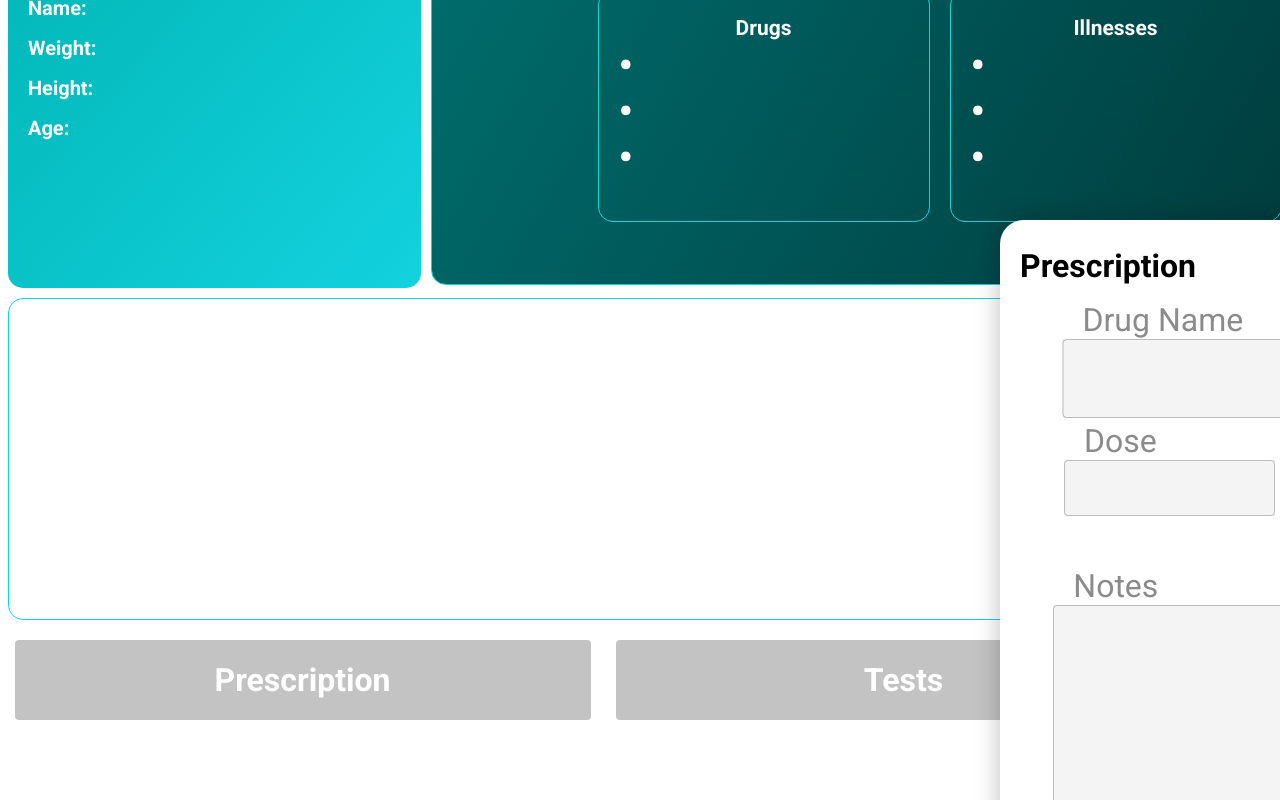
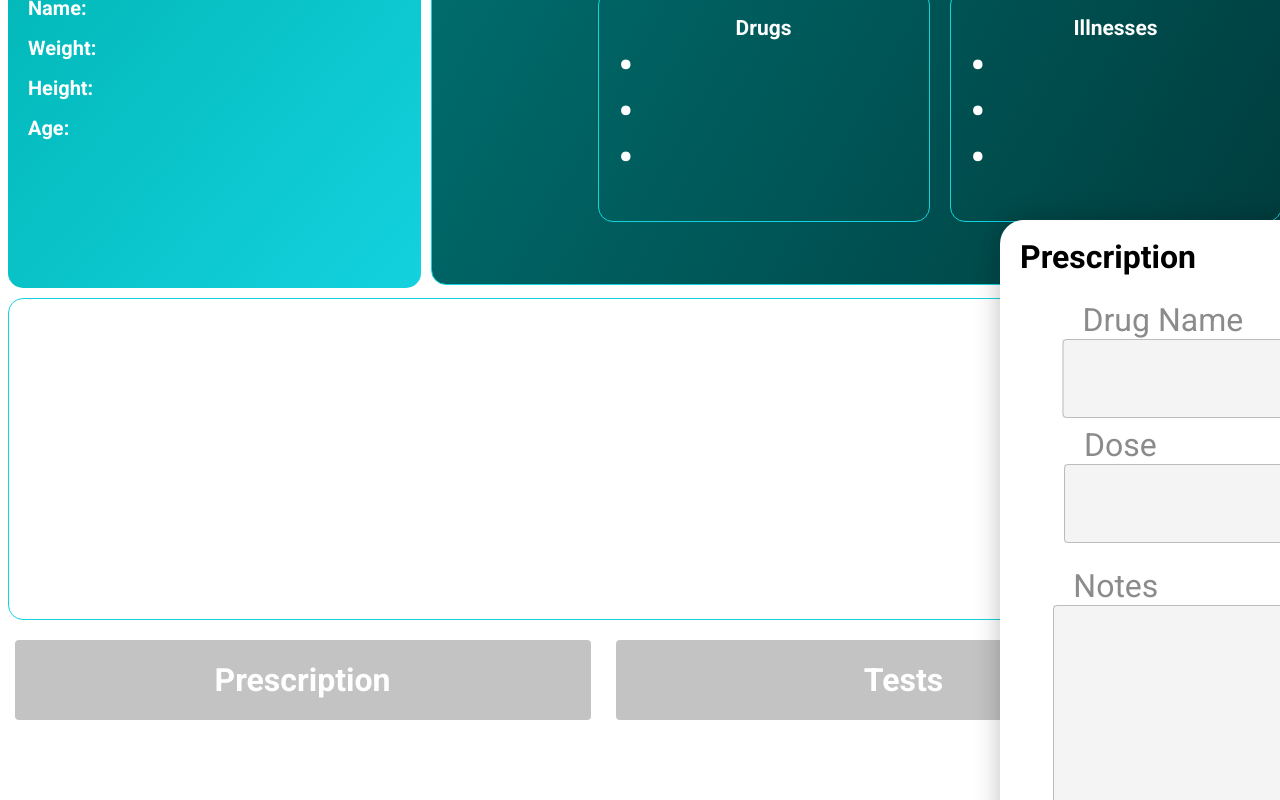
Before and after one commit to Zeyad-Amr/HealU, a React (Create React App) app in the folder client/: page /patient in a window 1280 px wide. Both pictures are taken after a click on the button "Prescription". Shown: the part 190-990 px from the top of the page. Built offline with nearby package versions, Linux system fonts and the light colour scheme.

Commit message:
CloseIcon

```diff
--- a/client/src/modules/admin-portal/components/form/form.tsx
+++ b/client/src/modules/admin-portal/components/form/form.tsx
@@ -5,13 +5,18 @@
 import classes from "../../../clinics-portals/orthopedic/components/form/addSlotForm.module.css";
 import { TextField, MenuItem } from "@mui/material";
 import { makeStyles } from "@mui/styles"; // Add this import
-import { doctorSliceActions, editDoctor, getDoctors } from "../../slices/doctor-slice";
+import {
+  doctorSliceActions,
+  editDoctor,
+  getDoctors,
+} from "../../slices/doctor-slice";
 import { addDoctor } from "../../slices/doctor-slice";
 import { useRef } from "react";
 import { MouseEvent, FormEvent } from "react";
 import { formActions } from "../../slices/form-slice";
 import { FormState } from "../../slices/form-slice";
 import ButtonComponent from "../../../clinics-portals/orthopedic/components/button/button";
+import CloseIcon from "@mui/icons-material/Close";
 import { stat } from "fs";
 // import { handleEdit } from "../table/table";
 
@@ -24,11 +29,7 @@
   "Ophthalmology",
 ];
 
-const gender: string[] = [
-  " ",
-  "Male",
-  "Female",
-]
+const gender: string[] = [" ", "Male", "Female"];
 
 const clinics = [
   { clinicName: "Nutrition", clinicId: 1 },
@@ -121,15 +122,14 @@
     errorPhone: "",
     errorSpeciality: "",
     errorPassword: "",
-    errorDateOfBirth:"",
-    errorGender:"",
-    errorSSN:""
+    errorDateOfBirth: "",
+    errorGender: "",
+    errorSSN: "",
   });
 
   const isFormVisible = useSelector(
     (state: RootState) => state.form.isFormVisible
   );
-
 
   const selectedClinic = clinics.find(
     (clinic) => clinic.clinicName === localFormState.specialization
@@ -139,8 +139,13 @@
     if (!inputData) {
       localErrors.errorSpeciality = "Please select a speciality";
     } else {
-      setLocalFormState({...localFormState, specialization: inputData}) as any;
-      setLocalErrors({...localErrors, errorSpeciality: localErrors.errorSpeciality,
+      setLocalFormState({
+        ...localFormState,
+        specialization: inputData,
+      }) as any;
+      setLocalErrors({
+        ...localErrors,
+        errorSpeciality: localErrors.errorSpeciality,
       }) as any;
     }
   };
@@ -149,22 +154,24 @@
     if (!inputData) {
       localErrors.errorGender = "Please select a Gender";
     } else {
-      setLocalFormState({...localFormState, gender: inputData}) as any;
-      setLocalErrors({...localErrors, errorGender: localErrors.errorGender}) as any;
+      setLocalFormState({ ...localFormState, gender: inputData }) as any;
+      setLocalErrors({
+        ...localErrors,
+        errorGender: localErrors.errorGender,
+      }) as any;
     }
   };
 
   const validateSSN = (inputData: string) => {
-    const ssnFormat = /^\d{14}$/
-    if ((inputData.length === 14) && ssnFormat.test(inputData))
-      localErrors.errorSSN = ""
-    else{
-      localErrors.errorSSN = "SSN is incorrect"
+    const ssnFormat = /^\d{14}$/;
+    if (inputData.length === 14 && ssnFormat.test(inputData))
+      localErrors.errorSSN = "";
+    else {
+      localErrors.errorSSN = "SSN is incorrect";
     }
-    setLocalFormState({...localFormState, ssn: inputData}) as any;
-    setLocalErrors({...localErrors, errorSSN: localErrors.errorSSN}) as any;
-  }
-
+    setLocalFormState({ ...localFormState, ssn: inputData }) as any;
+    setLocalErrors({ ...localErrors, errorSSN: localErrors.errorSSN }) as any;
+  };
 
   const validateName = (inputData: string, nameFlag: number, error: string) => {
     if (inputData.length < 3) {
@@ -176,41 +183,49 @@
     } else {
       error = "";
     }
-    if(nameFlag === 1){
-      setLocalFormState({ ...localFormState, firstName: inputData}) as any;
-      setLocalErrors({ ...localErrors, errorFirstName: error, }) as any;
-    }else if(nameFlag === 2){
-      setLocalFormState({ ...localFormState, lastName: inputData}) as any;
-      setLocalErrors({ ...localErrors, errorLastName: error, }) as any;
-    }else{
-      setLocalFormState({ ...localFormState, userName: inputData}) as any;
-      setLocalErrors({ ...localErrors, errorUserName: error, }) as any;
+    if (nameFlag === 1) {
+      setLocalFormState({ ...localFormState, firstName: inputData }) as any;
+      setLocalErrors({ ...localErrors, errorFirstName: error }) as any;
+    } else if (nameFlag === 2) {
+      setLocalFormState({ ...localFormState, lastName: inputData }) as any;
+      setLocalErrors({ ...localErrors, errorLastName: error }) as any;
+    } else {
+      setLocalFormState({ ...localFormState, userName: inputData }) as any;
+      setLocalErrors({ ...localErrors, errorUserName: error }) as any;
     }
   };
 
   const validatePassword = (inputData: string) => {
     if (inputData.length < 4) {
-      localErrors.errorPassword = "Make sure that your password contain more than 4 charecters."
+      localErrors.errorPassword =
+        "Make sure that your password contain more than 4 charecters.";
     } else {
-      localErrors.errorPassword =""
+      localErrors.errorPassword = "";
     }
 
-    setLocalFormState({ ...localFormState, password: inputData}) as any;
-    setLocalErrors({ ...localErrors, errorPassword: localErrors.errorPassword, }) as any;
+    setLocalFormState({ ...localFormState, password: inputData }) as any;
+    setLocalErrors({
+      ...localErrors,
+      errorPassword: localErrors.errorPassword,
+    }) as any;
   };
 
   const validateDateOfBirth = (inputData: string) => {
-    const dateFormatPattern = /^(?!0000)[0-9]{4}-(0[1-9]|1[0-2])-(0[1-9]|[12][0-9]|3[01])$/;
+    const dateFormatPattern =
+      /^(?!0000)[0-9]{4}-(0[1-9]|1[0-2])-(0[1-9]|[12][0-9]|3[01])$/;
 
     if (!dateFormatPattern.test(inputData)) {
-      localErrors.errorDateOfBirth = "Check that you entered the right birthdate and in this format: YYYY-MM-DD";
+      localErrors.errorDateOfBirth =
+        "Check that you entered the right birthdate and in this format: YYYY-MM-DD";
     } else {
       localErrors.errorDateOfBirth = "";
     }
-    setLocalErrors({ ...localErrors, errorDateOfBirth: localErrors.errorDateOfBirth }) as any;
+    setLocalErrors({
+      ...localErrors,
+      errorDateOfBirth: localErrors.errorDateOfBirth,
+    }) as any;
     setLocalFormState({ ...localFormState, dateOfBirth: inputData }) as any;
-  }
-
+  };
 
   const validateNumber = (inputData: string) => {
     if (inputData.length < 10) {
@@ -309,12 +324,11 @@
           dispatch(formActions.setIsEdit(!isEditForm));
         } else {
           await dispatch(addDoctor(data) as any);
-          await dispatch(getDoctors()as any)
+          await dispatch(getDoctors() as any);
           dispatch(formActions.setFormVisibility(!isVisible));
         }
       } catch (error) {
-
-        console.log("erorrrrrrrrrr",error)
+        console.log("erorrrrrrrrrr", error);
         console.error("Error while dispatching editDoctor/addDoctor:", error);
       }
     } else {
@@ -329,7 +343,7 @@
     const inputData = e.target.value;
     switch (nameCheck) {
       case "firstName":
-        validateName(inputData, 1,nameCheck);
+        validateName(inputData, 1, nameCheck);
         break;
       case "lastName":
         validateName(inputData, 2, nameCheck);
@@ -349,15 +363,15 @@
         console.log(inputData);
         break;
       case "password":
-        validatePassword(inputData)
+        validatePassword(inputData);
         console.log(inputData);
         break;
       case "dateOfBirth":
-        validateDateOfBirth(inputData)
+        validateDateOfBirth(inputData);
         console.log(inputData);
         break;
       case "gender":
-        validateGender(inputData)
+        validateGender(inputData);
         console.log(inputData);
         break;
       case "SSN":
@@ -370,6 +384,14 @@
     isFormVisible && (
       <div className={styles.formContainer}>
         <form onSubmit={(e) => handleOnSubmit(e)}>
+          <div className={styles.closeIcon}>
+            <CloseIcon
+              onClick={() => {
+                dispatch(formActions.setFormVisibility(!isVisible));
+                dispatch(formActions.setIsEdit(!isEditForm));
+              }}
+            />
+          </div>
           <h2 className={classes.textElement}>{formTitle}</h2>
 
           <div className={styles.formRow}>
@@ -390,7 +412,8 @@
 
             <div className={styles.column}>
               <label className={styles.labelElement}>Last Name</label>
-              <TextField value={localFormState.lastName || ""}
+              <TextField
+                value={localFormState.lastName || ""}
                 onChange={(e: React.ChangeEvent<HTMLInputElement>) => {
                   handleOnChange(e, "lastName");
                 }}
@@ -437,7 +460,8 @@
           <div className={styles.formRow}>
             <div className={styles.column}>
               <label className={styles.labelElement}>Date of Birth</label>
-              <TextField value={localFormState.dateOfBirth || ""}
+              <TextField
+                value={localFormState.dateOfBirth || ""}
                 onChange={(e: React.ChangeEvent<HTMLInputElement>) => {
                   handleOnChange(e, "dateOfBirth");
                 }}
@@ -451,10 +475,12 @@
 
             <div className={styles.column}>
               <label className={styles.labelElement}>User Name</label>
-              <TextField value={localFormState.userName || ""}
+              <TextField
+                value={localFormState.userName || ""}
                 onChange={(e: React.ChangeEvent<HTMLInputElement>) => {
                   handleOnChange(e, "userName");
-              }}/>
+                }}
+              />
               {localErrors.errorUserName && (
                 <label className={styles.errorLabel}>
                   {localErrors.errorUserName}
@@ -466,10 +492,12 @@
           <div className={styles.formRow}>
             <div className={styles.column}>
               <label className={styles.labelElement}>Password</label>
-              <TextField value={localFormState.password || ""}
+              <TextField
+                value={localFormState.password || ""}
                 onChange={(e: React.ChangeEvent<HTMLInputElement>) => {
                   handleOnChange(e, "password");
-              }}/>
+                }}
+              />
               {localErrors.errorPassword && (
                 <label className={styles.errorLabel}>
                   {localErrors.errorPassword}
@@ -479,10 +507,12 @@
 
             <div className={styles.column}>
               <label className={styles.labelElement}>SSN</label>
-              <TextField value={localFormState.ssn || ""}
+              <TextField
+                value={localFormState.ssn || ""}
                 onChange={(e: React.ChangeEvent<HTMLInputElement>) => {
                   handleOnChange(e, "SSN");
-              }}/>
+                }}
+              />
               {localErrors.errorSSN && (
                 <label className={styles.errorLabel}>
                   {localErrors.errorSSN}
@@ -522,8 +552,6 @@
               </label>
             )}
           </div>
-
-
 
           <div className={styles.formRow}>
             <label className={styles.labelElement}>Specialty</label>
--- a/client/src/modules/clinics-portals/orthopedic/components/form/addSlotForm.module.css
+++ b/client/src/modules/clinics-portals/orthopedic/components/form/addSlotForm.module.css
@@ -57,7 +57,7 @@
   width: 250px;
   height: 126px;
   position: absolute;
-  top: calc(10.6% + 126px);
+  top: calc(10.6% + 130px);
   left: calc(58% - 101.4px);
   margin-left: 80px;
   display: inline-block;
@@ -67,7 +67,7 @@
   width: 250px;
   height: 126px;
   position: absolute;
-  top: calc(10.6% + 126px);
+  top: calc(10.6% + 130px);
   left: calc(58.5% - 351.4px);
   display: inline-block;
 }
@@ -111,6 +111,7 @@
   height: 38px;
   top: 282px;
   left: 667px;
+  padding-bottom: 0px;
   font-family: Roboto;
   font-size: 32px;
   font-weight: 600;
@@ -118,6 +119,8 @@
   letter-spacing: 0em;
   margin-left: 20px;
   text-align: left;
+  margin-top: 0px;
+
 }
 
 .labelElement {
@@ -158,3 +161,13 @@
   letter-spacing: 0em;
   text-align: left;
 }
+
+.closeIcon {
+  display: flex;
+  justify-content: right;
+  margin-bottom: 0px;
+  margin-left: 10px;
+  width: 685px;
+  height: 8px;
+  margin-top: 10px;
+}
--- a/client/src/modules/clinics-portals/orthopedic/components/form/addSlotForm.tsx
+++ b/client/src/modules/clinics-portals/orthopedic/components/form/addSlotForm.tsx
@@ -13,6 +13,7 @@
 import { Dispatch } from "react";
 import { addSlot } from "../../slices/addSlotsSlice";
 import { makeStyles } from "@mui/styles";
+import CloseIcon from "@mui/icons-material/Close";
 
 export const useStyles = makeStyles({
   textField: {
@@ -28,6 +29,14 @@
   menuItem: {
     fontSize: "40px",
     "& div": {
+      backgroundColor: " #F4F4F4 ",
+      fontFamily: "Roboto !important",
+      fontSize: "32px !important",
+      letterSpacing: "0em",
+      textAlign: "left",
+      color: "black",
+    },
+    "& input": {
       backgroundColor: " #F4F4F4 ",
       fontFamily: "Roboto !important",
       fontSize: "32px !important",
@@ -196,6 +205,12 @@
 
   return isVisible ? (
     <form className={styles[formStyle as string]} onSubmit={handleSubmit}>
+            <div className={styles.closeIcon}>
+        <CloseIcon
+          onClick={() => dispatch(addSlotActions.setFormVisibility(false))}
+          style={{ width: "30px", height: "30px" }}
+        />
+      </div>
       <h2 className={styles.textElement}>{formTitle}</h2>
       <Box>
         <div className={styles[div1Style as string]}>
@@ -235,7 +250,11 @@
           {isIncluded && (
             <div className={styles[div3Style as string]}>
               <label className={styles.labelElement}>Dose</label>
-            <TextField id="Dose" style={{ backgroundColor: "#F4F4F4" }} />
+              <TextField
+                id="Dose"
+                style={{ backgroundColor: "#F4F4F4" }}
+                classes={{ root: classesM.menuItem }}
+              />
             </div>
           )}
           <div className={styles[div2Style as string]}>
@@ -258,7 +277,6 @@
                 classes={{ root: classesM.menuItem }}
                 helperText={error.time}
               >
-
                 {timeOptions.map((option) => (
                   <MenuItem
                     key={`${option.value}-${option.period}`}
```
Also changed, not shown: client/src/modules/admin-portal/components/form/form.module.css (+11 -0 lines). Lines whose indentation alone changed are shown as unchanged.
